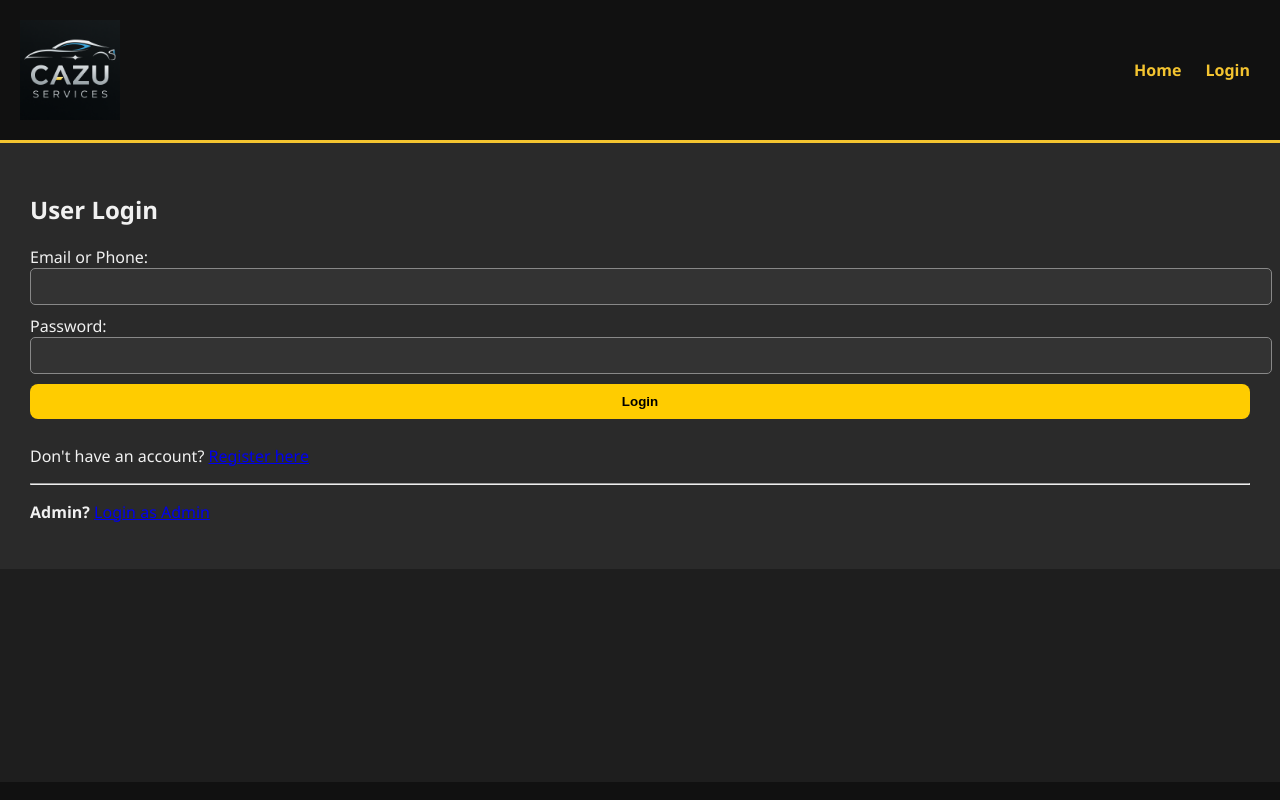
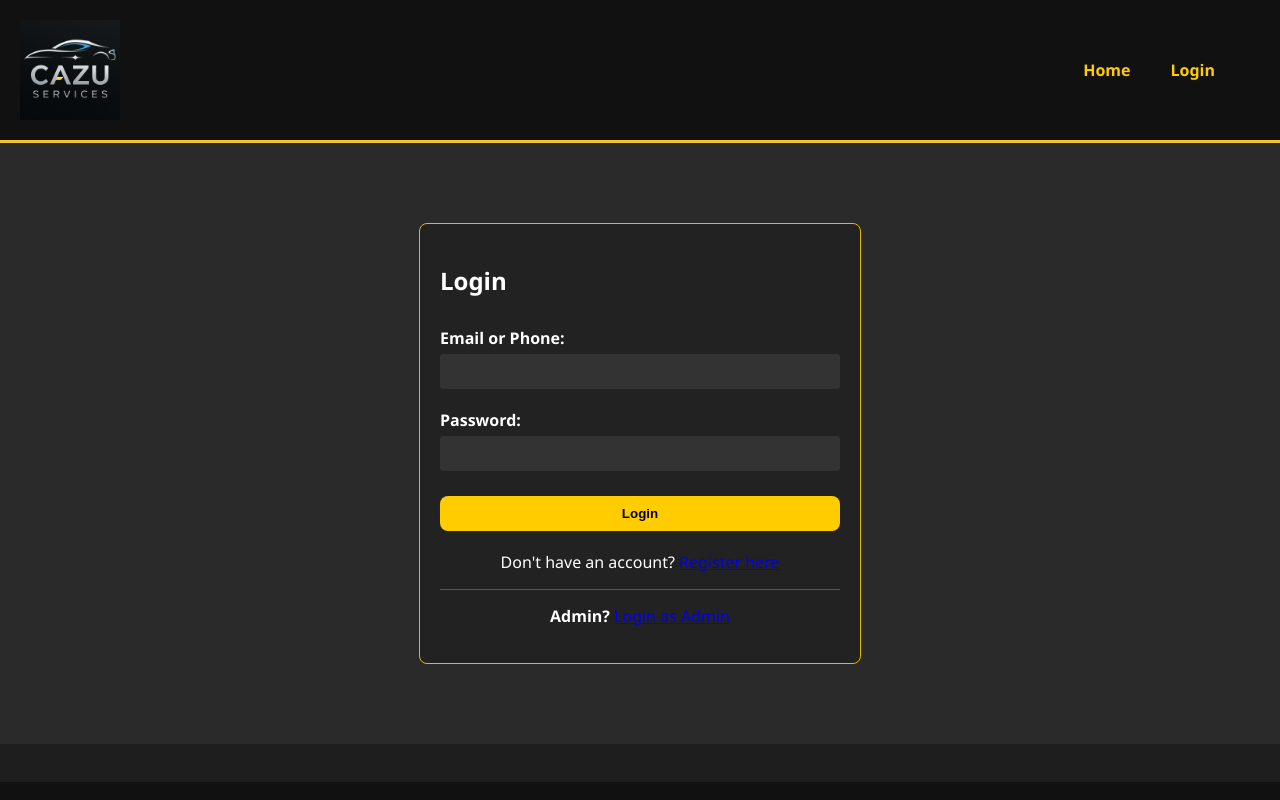
Before and after one commit to Nikhil-K09/cazu, a Flask app: page /user_login in a window 1280 px wide. Run offline with Flask 3, Linux system fonts and the light colour scheme.

Commit message:
ui changes

```diff
--- a/static/css/style.css
+++ b/static/css/style.css
@@ -25,6 +59,66 @@ header {
     width: 100px;
     margin-right: 15px;
 }
+
+.login-container {
+    max-width: 400px;
+    margin: 50px auto;
+    padding: 20px;
+    background: #222;  /* dark background for dark theme */
+    border-radius: 8px;
+    border: 1px solid #e6b800;
+    color: #fff;
+}
+
+.login-form {
+    display: flex;
+    flex-direction: column;
+}
+
+.login-form label {
+    margin-top: 10px;
+    font-weight: bold;
+}
+
+.login-form input {
+    padding: 10px;
+    margin-top: 5px;
+    border: none;
+    border-radius: 4px;
+    background-color: #333;
+    color: #fff;
+    width: 100%;
+    box-sizing: border-box;  /* ensures padding fits inside width */
+}
+
+.login-form button {
+    margin-top: 15px;
+    padding: 10px;
+    background-color: #ffcc00;
+    border: none;
+    border-radius: 4px;
+    color: #000;
+    font-weight: bold;
+    cursor: pointer;
+    width: 100%;
+}
+
+.login-form button:hover {
+    background-color: #e6b800;
+}
+
+.login-link, .admin-login {
+    text-align: center;
+    margin-top: 10px;
+}
+
+.login-separator {
+    margin: 15px 0;
+    border: 0;
+    border-top: 1px solid #555;
+}
+
+
 
 nav a {
     margin: 0 10px;
@@ -291,7 +385,18 @@ button[type="submit"]:hover {
     color: #ffcc00;
     margin-top: 0;
 }
+nav {
+    display: flex;
+    align-items: center;
+    gap: 20px;  /* spacing between Home, Dashboard, username/admin name */
+    margin-right:35px;
+}
 
+nav a {
+    text-decoration: none;
+    color: #ffcc00; /* or your brand color */
+    font-weight: bold;
+}
 .close {
     position: absolute;
     top: 12px;
--- a/templates/user_login.html
+++ b/templates/user_login.html
@@ -1,18 +1,20 @@
 {% extends "layout.html" %}
 {% block content %}
-<h2>User Login</h2>
-<form method="POST">
-    <label>Email or Phone:</label>
-    <input type="text" name="identifier" required><br>
+<div class="login-container">
+    <h2>Login</h2>
+    <form method="POST" class="login-form">
+        <label for="identifier">Email or Phone:</label>
+        <input type="text" id="identifier" name="identifier" required>
 
-    <label>Password:</label>
-    <input type="password" name="password" required><br>
+        <label for="password">Password:</label>
+        <input type="password" id="password" name="password" required>
 
-    <button type="submit">Login</button>
-</form>
+        <button type="submit">Login</button>
+    </form>
 
-<p>Don't have an account? <a href="/user_register">Register here</a></p>
+    <p class="login-link">Don't have an account? <a href="/user_register">Register here</a></p>
 
-<hr>
-<p><strong>Admin?</strong> <a href="/admin_login">Login as Admin</a></p>
+    <hr class="login-separator">
+    <p class="admin-login"> <strong>Admin?</strong> <a href="/admin_login">Login as Admin</a></p>
+</div>
 {% endblock %}
```
Also changed, not shown: other parts of static/css/style.css (+71 -3 lines), templates/edit_profile.html (+12 -5 lines), templates/layout.html (+9 -37 lines).
